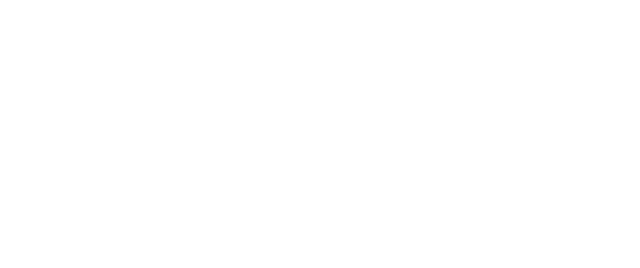
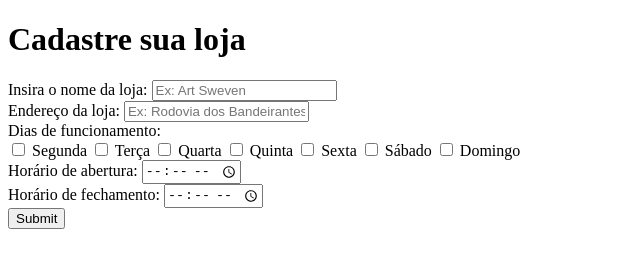
Before and after one commit to gifreitass/section2-js-flit, a plain HTML site: page index.html in a window 1280 px wide. Shown: the whole page, without its empty margins (0-640 px from the left). Drawn offline with Linux system fonts and the light colour scheme.

Commit message:
adicionando formulário com inputs

```diff
--- a/index.html
+++ b/index.html
@@ -1,13 +1,54 @@
 <!DOCTYPE html>
 <html lang="pt-br">
+
 <head>
     <meta charset="UTF-8">
     <meta http-equiv="X-UA-Compatible" content="IE=edge">
     <meta name="viewport" content="width=device-width, initial-scale=1.0">
     <script src="index.js"></script>
-    <title>Document</title>
+    <title>Cadastro de loja</title>
 </head>
+
 <body>
+    <h1>Cadastre sua loja</h1>
+    <form action="api.flit.com.br/submeterDados" method="post">
+        <section>
+            <label for="nomeLoja">Insira o nome da loja:</label>
+            <input type="text" name="nome" id="nomeLoja" placeholder="Ex: Art Sweven"> <br>
+        </section>
+        <section>
+            <label for="enderecoLoja">Endereço da loja:</label>
+            <input type="text" name="endereco" id="enderecoLoja" placeholder="Ex: Rodovia dos Bandeirantes, nºXXX"> <br>
+        </section>
+        <section>
+            <span>Dias de funcionamento:</span> <br>
+            <input type="checkbox" name="diasDaSemana" id="segunda" value="segunda">
+            <label for="segunda">Segunda</label>
+            <input type="checkbox" name="diasDaSemana" id="terca" value="terca">
+            <label for="terca">Terça</label>
+            <input type="checkbox" name="diasDaSemana" id="quarta" value="quarta">
+            <label for="quarta">Quarta</label>
+            <input type="checkbox" name="diasDaSemana" id="quinta" value="quinta">
+            <label for="quinta">Quinta</label>
+            <input type="checkbox" name="diasDaSemana" id="sexta" value="sexta">
+            <label for="sexta">Sexta</label>
+            <input type="checkbox" name="diasDaSemana" id="sabado" value="sabado">
+            <label for="sabado">Sábado</label>
+            <input type="checkbox" name="diasDaSemana" id="domingo" value="domingo">
+            <label for="domingo">Domingo</label>
+        </section>
+        <section>
+            <label for="horárioAbertura">Horário de abertura:</label>
+            <input type="time" name="horárioAbertura" id="horárioAbertura">
+        </section>
+        <section>
+            <label for="horárioFechamento">Horário de fechamento:</label>
+            <input type="time" name="horárioFechamento" id="horárioFechamento">
+        </section>
+        <section>
+            <input type="submit" id="submit">
+        </section>
+    </form>
+</body>
 
-</body>
 </html>
```
